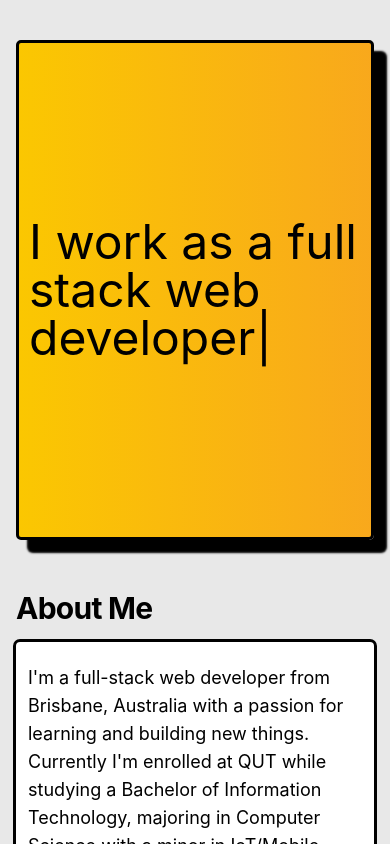
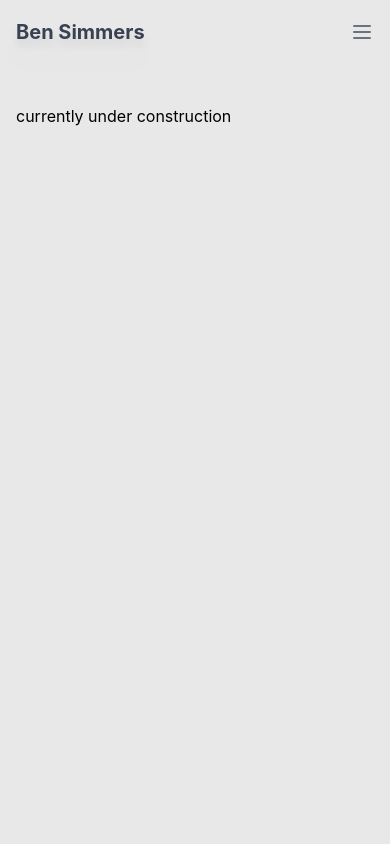
Before and after one commit to BenSimmers/personal-website, a React (Vite) app: page /portfolio in a window 390 px wide. Shown: the top 844 px of the page. Built offline with nearby package versions, Linux system fonts and the light colour scheme.

Commit message:
navbar change

```diff
--- a/src/App.tsx
+++ b/src/App.tsx
@@ -4,8 +4,120 @@ import AboutMe from "./components/AboutMe";
 import ContactMe from "./components/ContactMe";
 import Skills from "./components/Skills";
 import TimeLine from "./components/TimeLine";
+import { TypeAnimation } from "react-type-animation";
+import { BrowserRouter, Routes, Route, Link } from "react-router-dom";
+import NotFound from "./components/404";
+import { useState } from "react";
+import Portfolio from "./components/Portfolio";
 
-import { TypeAnimation } from "react-type-animation";
+
+function Navigation() {
+  const [isOpen, setIsOpen] = useState(false);
+  return (
+    <BrowserRouter>
+      <nav className="">
+        <div className="max-w-7xl mx-auto px-4 sm:px-6 lg:px-8">
+          <div className="flex items-center justify-between h-16">
+            <div className="flex items-center">
+              <a href="/" className="text-gray-700 drop-shadow-xl text-xl font-bold">
+               Ben Simmers
+              </a>
+            </div>
+            <div className="hidden md:block">
+              <div className="flex items-center">
+                <a
+                  href="/"
+                  className="ml-4 px-3 py-2 text-gray-600 font-medium rounded-md ease-in-out duration-150 hover:transform hover:scale-110 hover:drop-shadow-3xl hover:animate-wiggle"
+                >
+                  Home
+                </a>
+                <a
+                  href="/portfolio"
+                  // className="ml-4 px-3 py-2 text-gray-600 font-medium rounded-md ease-in-out duration-150 hover:transform hover:scale-110 hover:drop-shadow-3xl"
+                  //add a wiggle animation to the link
+                  className="ml-4 px-3 py-2 text-gray-600 font-medium rounded-md ease-in-out duration-150 hover:transform hover:scale-110 hover:drop-shadow-3xl hover:animate-wiggle"
+
+                >
+                  Portfolio
+                </a>
+              </div>
+            </div>
+            <div className="-mr-2 flex md:hidden">
+              <button
+                onClick={() => setIsOpen(!isOpen)}
+                type="button"
+                // className="inline-flex items-center justify-center p-2 rounded-md text-gray-500 hover:text-gray-900 focus:outline-none focus:ring-2 focus:ring-inset"
+                className="inline-flex items-center justify-center p-2 rounded-md text-gray-500 hover:text-gray-900 focus:outline-none focus:ring-2 focus:ring-inset ease-in-out duration-150"
+                aria-controls="mobile-menu"
+                aria-expanded="false"
+              >
+                <span className="sr-only">Open main menu</span>
+                {isOpen ? (
+                  <svg
+                    className="block h-6 w-6"
+                    xmlns="http://www.w3.org/2000/svg"
+                    fill="none"
+                    viewBox="0 0 24 24"
+                    stroke="currentColor"
+                    aria-hidden="true"
+                  >
+                    <path
+                      strokeLinecap="round"
+                      strokeLinejoin="round"
+                      strokeWidth={2}
+                      d="M6 18L18 6M6 6l12 12"
+                    />
+                  </svg>
+                ) : (
+                  <svg
+                    className="block h-6 w-6"
+                    xmlns="http://www.w3.org/2000/svg"
+                    fill="none"
+                    viewBox="0 0 24 24"
+                    stroke="currentColor"
+                    aria-hidden="true"
+                  >
+                    <path
+                      strokeLinecap="round"
+                      strokeLinejoin="round"
+                      strokeWidth={2}
+                      d="M4 6h16M4 12h16M4 18h16"
+                    />
+                  </svg>
+                )}
+              </button>
+            </div>
+          </div>
+        </div>
+        <div
+          className={`${isOpen ? "block" : "hidden"} md:hidden`}
+          id="mobile-menu"
+        >
+          <div className="px-2 pt-2 pb-3 space-y-1 sm:px-3">
+            <a
+              href="/"
+              className="ml-4 px-3 py-2 text-gray-600 font-medium rounded-md ease-in-out duration-150 hover:transform hover:scale-110 hover:drop-shadow-3xl hover:animate-wiggle"
+              >
+              Home
+            </a>
+            <a
+              href="/portfolio"
+              className="ml-4 px-3 py-2 text-gray-600 font-medium rounded-md ease-in-out duration-150 hover:transform hover:scale-110 hover:drop-shadow-3xl hover:animate-wiggle"
+              >
+              Portfolio
+            </a>
+          </div>
+        </div>
+      </nav>
+
+      <Routes>
+        <Route path="/" element={<Home />} />
+        <Route path="/portfolio" element={<Portfolio />} />
+        <Route path="*" element={<NotFound />} />
+      </Routes>
+    </BrowserRouter>
+  );
+}
 
 const Title = () => {
   return (
@@ -15,8 +127,6 @@ const Title = () => {
           display: "flex",
           justifyContent: "center",
           alignItems: "center",
-        // height: "100vh",
-
         }}
       >
         <TypeAnimation
@@ -34,17 +144,14 @@ const Title = () => {
           style={{ fontSize: "3em", padding: "10px" }}
         />
       </div>
-    {/* <p className="text" style={{marginBottom: "5px"}}>Scroll down to learn more about me</p> */}
-
-
     </>
   );
 };
 
 const InitialPage = () => {
   return (
-    <div >
-      <main className="">
+    <div>
+      <main>
         <div>
           <div className="title-card">
             <Title />
@@ -55,15 +162,11 @@ const InitialPage = () => {
   );
 };
 
-
-
-
-function App() {
+function Home() {
   return (
     <div className="App">
       <main className="mt-10 mx-auto max-w-7xl px-4 sm:px-6 lg:px-8">
         <div className="leading-none">
-
           <InitialPage />
         </div>
         <div className="AboutMe">
@@ -88,4 +191,8 @@ function App() {
   );
 }
 
+function App() {
+  return <Navigation />;
+}
+
 export default App;
--- /dev/null
+++ b/src/components/404.tsx
@@ -0,0 +1,21 @@
+import React from "react";
+
+export default function NotFound() {
+  return (
+    <div>
+      <main className="h-screen w-full flex flex-col justify-center items-center bg-[#1A2238]">
+        <h1 className="text-9xl font-extrabold text-white tracking-widest">
+          404
+        </h1>
+        <div className="bg-[#FF6A3D] px-2 text-sm rounded rotate-12 absolute">
+          Page Not Found
+        </div>
+        <button className="mt-5">
+          <a className="relative inline-block text-sm font-medium text-[#FF6A3D] group active:text-orange-500 focus:outline-none focus:ring">
+            <span className="absolute inset-0 transition-transform translate-x-0.5 translate-y-0.5 bg-[#FF6A3D] group-hover:translate-y-0 group-hover:translate-x-0"></span>
+          </a>
+        </button>
+      </main>
+    </div>
+  );
+}
--- a/src/components/ContactMe.tsx
+++ b/src/components/ContactMe.tsx
@@ -14,21 +14,21 @@ export default function ContactMe(){
         {/* Column 1 */}
 
         <div className="col-span-1">
-          <button>
+          <button className="button-contact">
             <a href="https://github.com/BenSimmers">Github</a>
           </button>
         </div>
 
         {/* Column 2 */}
         <div className="col-span-1">
-          <button>
+          <button className="button-contact">
             <a href="https://www.linkedin.com/in/benjamin-simmers-45385b236/">LinkedIn</a>
           </button>
         </div>
 
         {/* Column 3 */}
         <div className="col-span-1">
-          <button>
+          <button className="button-contact">
             <a href="mailto:bej1380@gmail.com">Email</a>
           </button>
         </div>
--- /dev/null
+++ b/src/components/Portfolio.tsx
@@ -0,0 +1,9 @@
+export default function Portfolio() {
+  return (
+    <>
+      <main className="mt-10 mx-auto max-w-7xl px-4 sm:px-6 lg:px-8 ">
+        currently under construction
+      </main>
+    </>
+  );
+}
--- a/src/index.css
+++ b/src/index.css
@@ -56,7 +56,7 @@
 
 
 /* ------------------------- */
-button {
+.button-contact {
   background-color: #7FBC8C;
   color: black;
   border-radius: 10em;
@@ -73,12 +73,12 @@ button {
   align-items: center;
 }
 
-button:hover {
+.button-contact:hover {
   transform: translateY(-4px) translateX(-2px);
   box-shadow: 2px 5px 0 0 black;
 };
 
-button:active {
+.button-contact:active {
   transform: translateY(2px) translateX(1px);
   box-shadow: 0 0 0 0 black;
 };
@@ -117,3 +117,35 @@ button:active {
   align-items: center;
 
  }
+
+
+ /* back button */
+
+ .back-button{
+
+
+
+  /* button which goes back to the top */
+  position: fixed;
+  /* bottom: 0; */
+  bottom: 20px;
+  z-index: 100;
+  width: max-content;
+  outline: auto;
+  right: 20px;
+  background-color: #88C0D0;
+
+  color: black;
+  padding: 1%;
+
+  box-shadow: inset 0 0 0 0 #88C0D0;
+
+
+
+  /* if its on mobile have the button disappear */
+  @media (max-width: 768px) {
+    display: none;
+  }
+
+
+ }
--- a/src/main.tsx
+++ b/src/main.tsx
@@ -6,5 +6,18 @@ import './index.css'
 ReactDOM.createRoot(document.getElementById('root') as HTMLElement).render(
   <React.StrictMode>
     <App />
+
+    {/* make a button which goes back to the top */}
+    <button
+    className="back-button"
+      onClick={() => {
+        window.scrollTo({ top: 0, behavior: 'smooth' })
+      }}
+    >
+      <svg xmlns="http://www.w3.org/2000/svg" width="1em" height="1em" viewBox="0 0 32 32"><path fill="currentColor" d="M16 14L6 24l1.4 1.4l8.6-8.6l8.6 8.6L26 24zM4 8h24v2H4z"/></svg>
+    </button>
+
+
+
   </React.StrictMode>
 )
```
Lines whose indentation alone changed are shown as unchanged.
